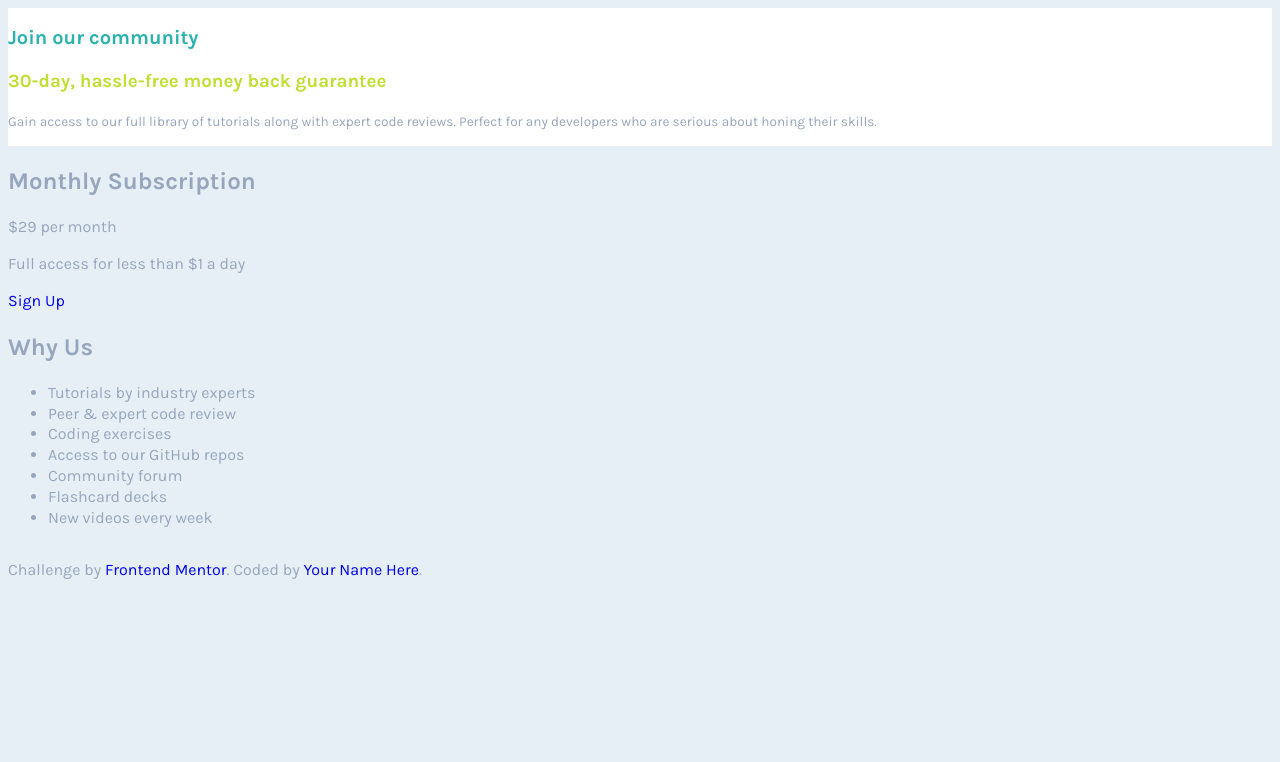
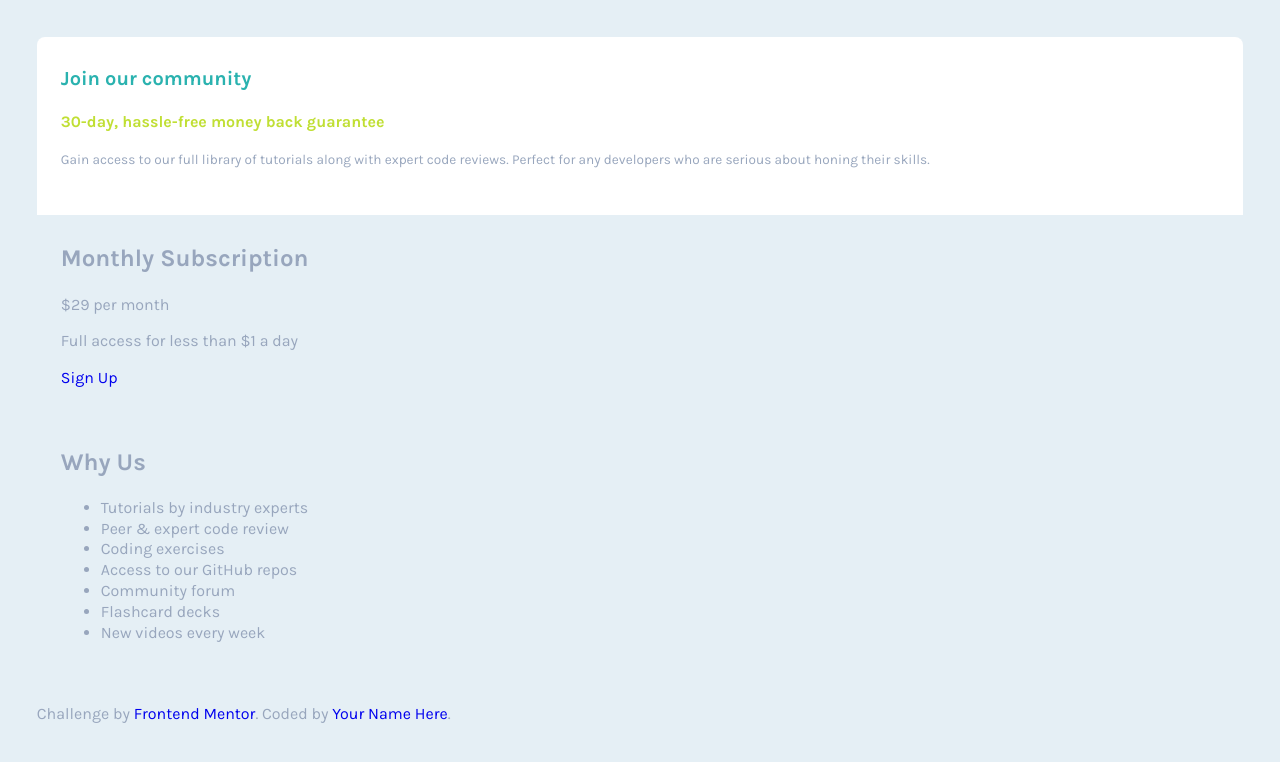
Before and after one commit to dev1980/pricing-block, a plain HTML site: page index.html in a window 1280 px wide. Drawn offline with Linux system fonts and the light colour scheme.

Commit message:
add style to community section

```diff
--- a/style.css
+++ b/style.css
@@ -1,9 +1,12 @@
 :root{
     --cyan: hsl(179, 62%, 43%);
+    --ltcyan: hsl(179, 62%, 50%);
     --yellow: hsl(71, 73%, 54%);
     --lightGray: hsl(204, 43%, 93%);
     --grayishBlue: hsl(218, 22%, 67%);
     --white: hsl(0, 0%, 100%);
+    --paddingX: 1.8rem;
+    --paddingY: 1.5rem;
 }
 
 html {
@@ -21,18 +24,31 @@ body {
     line-height: 1.3;
     background-color: var(--lightGray);
     color: var(--grayishBlue);
+    padding: var(--paddingX);
 }
 
 a {
     text-decoration: none;
 }
+h1, h2, h3 {
+    margin-top: 0;
+}
+h2 {
+    margin-bottom: 1.25rem;
+}
 .price {
+    border-radius: 0.5rem;
+    overflow: hidden;
 
     @media only screen and (min-width: 62.5em) {
         display: grid;
     }
 }
 
+.price > * {
+    padding: var(--paddingX) var(--paddingY);
+
+}
 .community {
     background: var(--white);
 }
@@ -44,11 +60,12 @@ a {
 }
 
 .community h3 {
+    font-size: 1rem;
     color: var(--yellow);
     font-weight: bold;
 }
 
 .community p {
     font-size: 0.85rem;
-    line-height: 1.5;
+    line-height: 1.75;
 }
```
